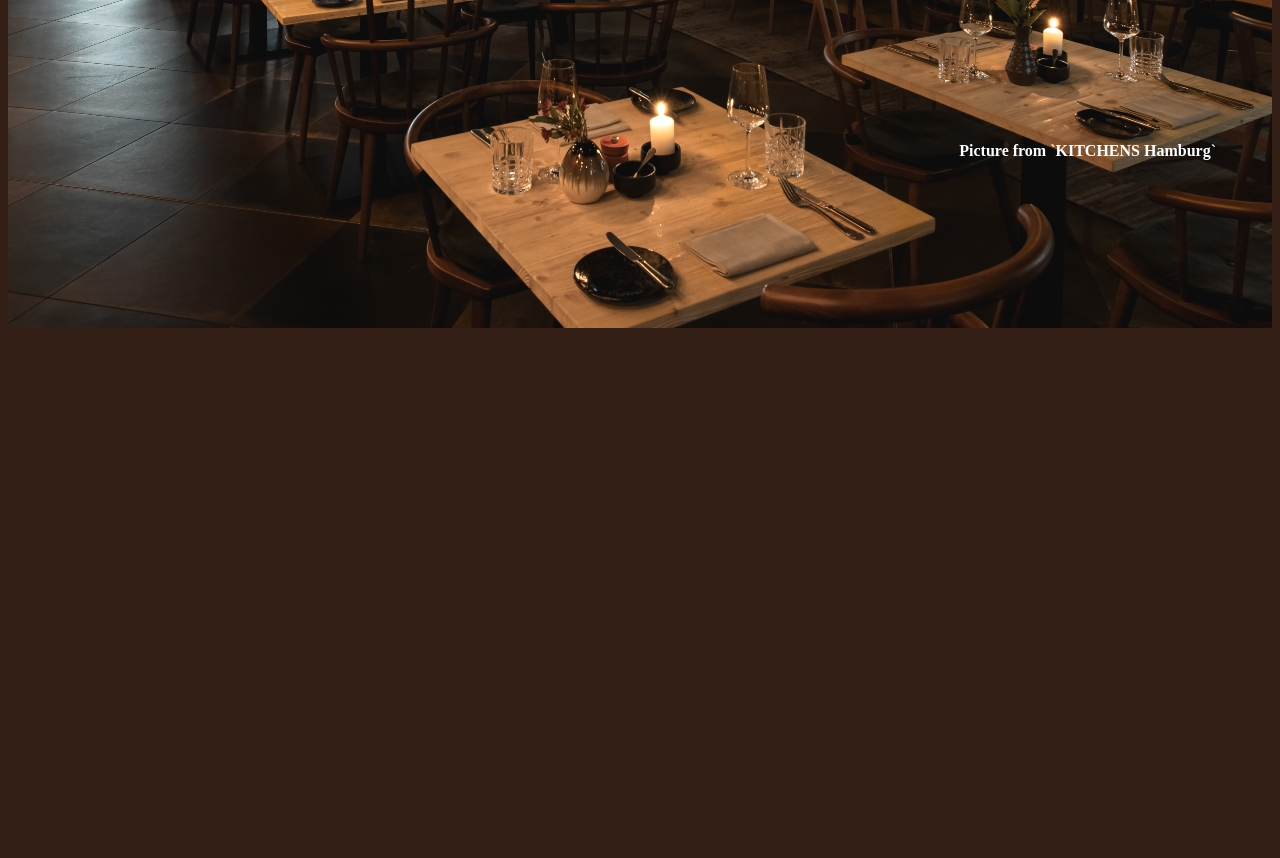
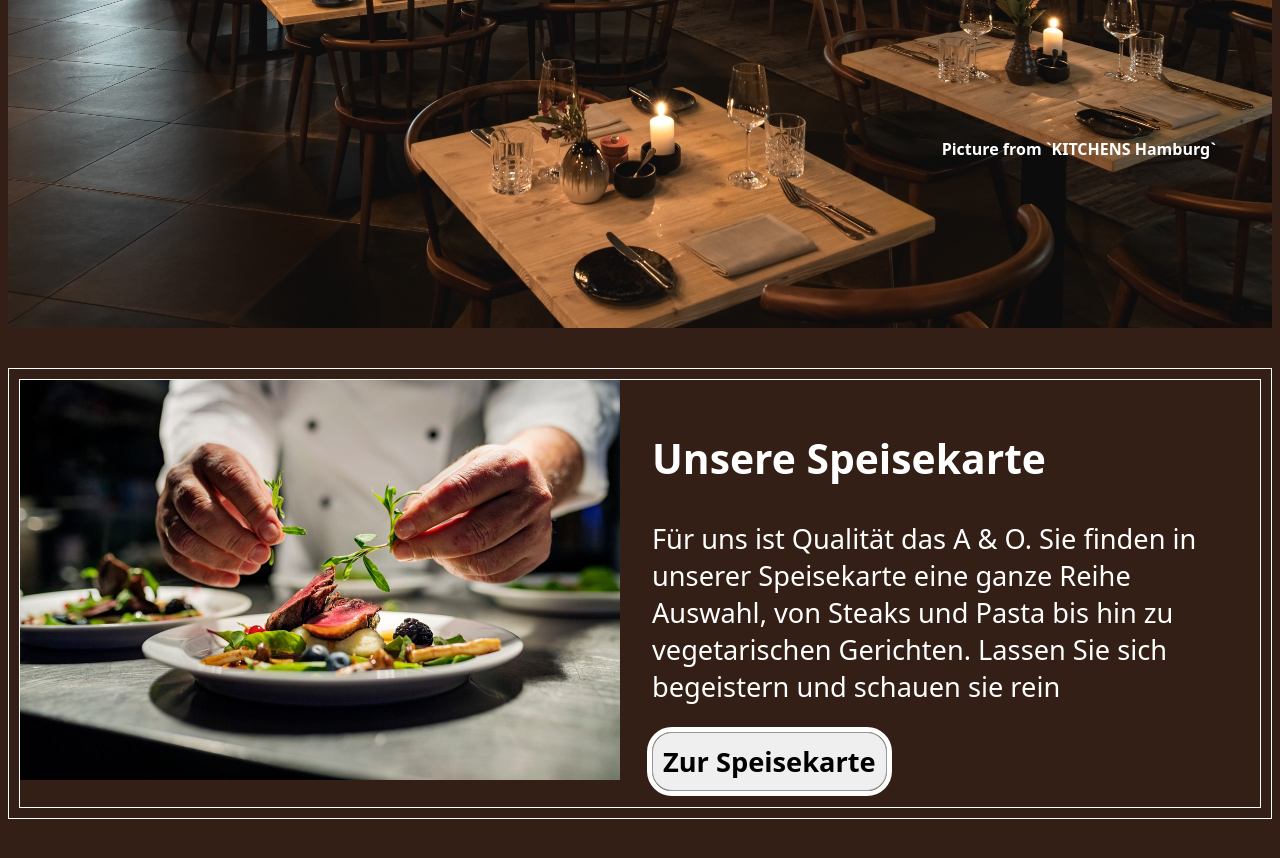
Before and after one commit to Addurezz/Project-Restaurant-Page, a website built with webpack: page src/index.html in a window 1280 px wide. Shown: the part 680-1538 px from the top of the page. Built offline with nearby package versions, Linux system fonts and the light colour scheme.

Commit message:
add cards for navigation

```diff
--- a/src/modules/home.js
+++ b/src/modules/home.js
@@ -1,5 +1,6 @@
 import "../styles/home.css";
-import kitchen from "../assets/kitchen.jpg"
+import kitchen from "../assets/kitchen.jpg";
+import food from "../assets/food.jpeg";
 
 const loadHome = () => {
     const content = document.querySelector("#content");
@@ -17,13 +18,37 @@ const loadHome = () => {
     credit.textContent = "Picture from `KITCHENS Hamburg`";
 
     //create cards
+    const menuCardDiv = document.createElement("div");
+    menuCardDiv.setAttribute("class","menuCardDiv");
+    const menuCard = document.createElement("div");
+    menuCard.setAttribute("class","menuCard");
+    const foodPicture = document.createElement("img");
+    const menuP = document.createElement("p");
+    const menuH2 = document.createElement("h2");
+    const menuText = document.createElement("div");
+    const menuBtn = document.createElement("button");
+    menuBtn.textContent = "Zur Speisekarte"
+    foodPicture.src = food;
+    menuH2.textContent = "Unsere Speisekarte";
+    menuP.textContent = "Für uns ist Qualität das A & O. Sie finden in unserer Speisekarte eine ganze Reihe Auswahl, von Steaks und Pasta bis hin zu vegetarischen Gerichten. Lassen Sie sich begeistern und schauen sie rein";
+
+    menuText.appendChild(menuH2);
+    menuText.appendChild(menuP);
+    menuText.appendChild(menuBtn);
+    menuCard.appendChild(foodPicture);
+    menuCard.appendChild(menuText);
+    menuCardDiv.appendChild(menuCard);
+
+
+
 
     //append to image container
     imageContainer.appendChild(h1);
     imageContainer.appendChild(credit);
 
     //append to content
-    content.appendChild(imageContainer)
+    content.appendChild(imageContainer);
+    content.appendChild(menuCardDiv)
 }
 
 export {loadHome}
--- a/src/styles/home.css
+++ b/src/styles/home.css
@@ -3,10 +3,11 @@
     src: url("../assets/fonts/GreatVibes-Regular.ttf");
 }
 
+* {
+    font-family: system-ui, -apple-system, BlinkMacSystemFont, 'Segoe UI', Roboto, Oxygen, Ubuntu, Cantarell, 'Open Sans', 'Helvetica Neue', sans-serif;
+}
+
 body {
-    background-repeat: no-repeat;
-    background-position: center;
-    background-attachment: fixed;
     background-color: #331f15;
     height: 200vh;
 }
@@ -44,3 +45,34 @@ h1 {
     text-align: center;
     padding-bottom: 35px;
 }
+
+.menuCard > img {
+    height: 400px;
+}
+
+.menuCard {
+    border: 1px solid rgb(255, 255, 255);
+    display: grid;
+    grid-template-columns: 1fr 4fr;
+    color: white;
+    font-size: 1.7rem;
+    margin: 10px;
+}
+
+.menuCard > div {
+    padding: 1rem 2rem 1rem 2rem;
+}
+
+.menuCard > div > button {
+    font-size: 1.7rem;
+    border-radius: 20px;
+    padding: 10px;
+    border: 1px solid rgb(151, 151, 151);
+    outline: 5px solid white;
+    font-weight: bold;
+}
+
+.menuCardDiv {
+    margin-top: 40px;
+    border: 1px solid white;
+}
```
Also changed, not shown: src/assets/food.jpeg (added).
